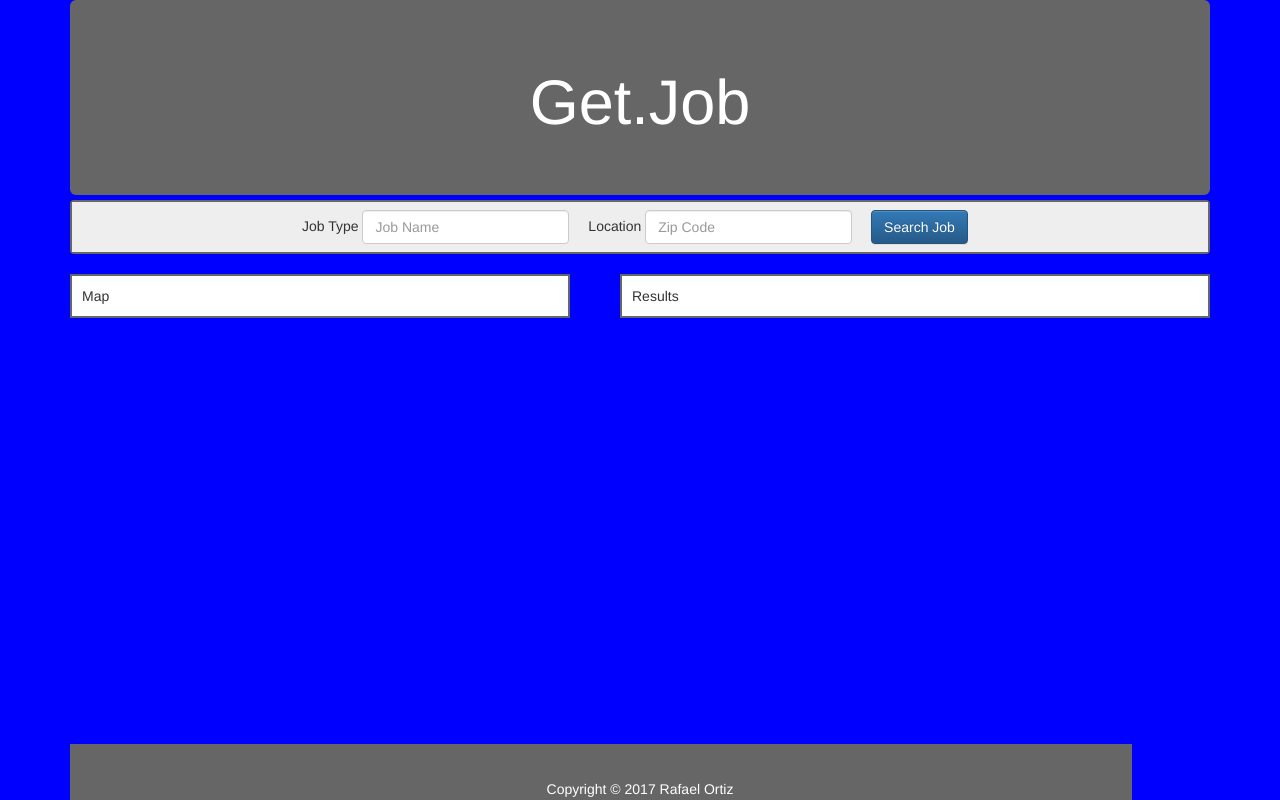
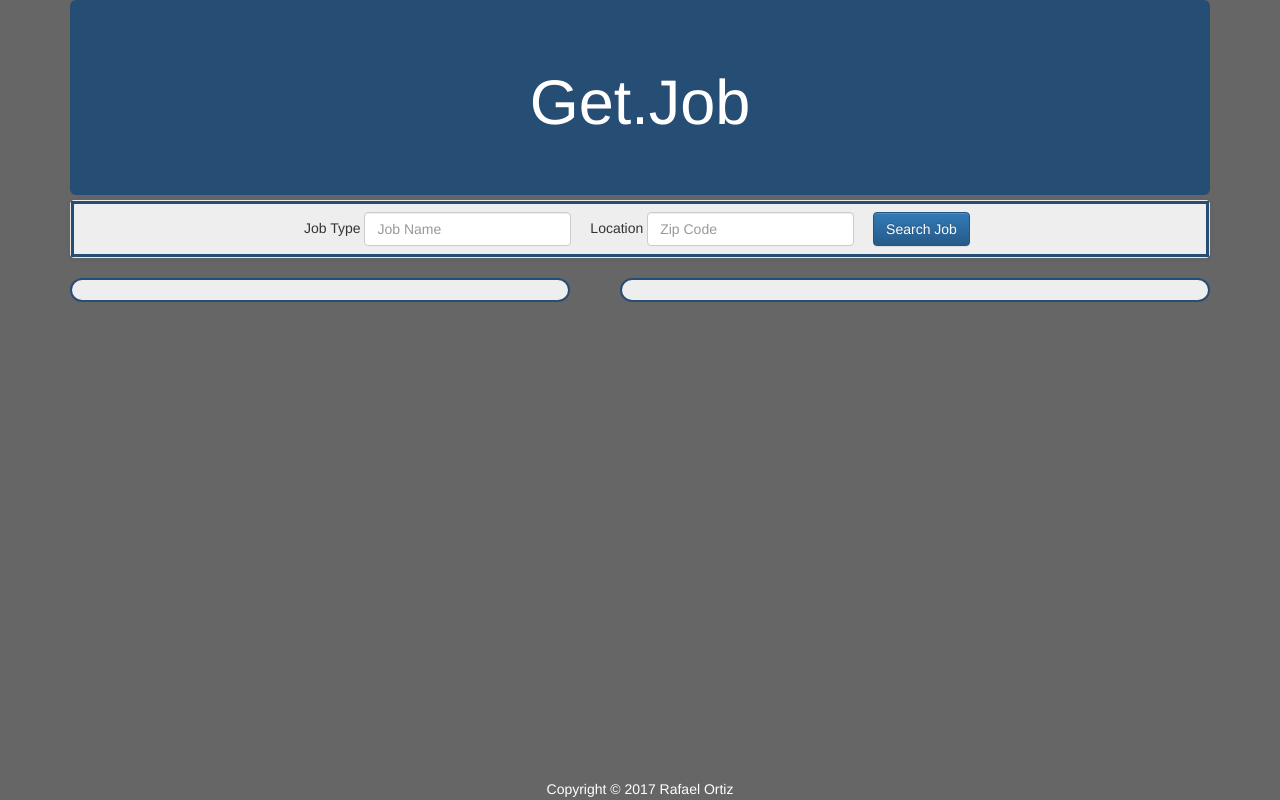
Before and after one commit to adurha10/api-mashup, a PHP site: page / in a window 1280 px wide. Run offline with PHP 8.4, Linux system fonts and the light colour scheme; some libraries are stand-ins or nearby versions.

Commit message:
mroe changes

```diff
--- a/assets/css/style.css
+++ b/assets/css/style.css
@@ -1,40 +1,42 @@
  html,
  body {
  	height: 100%;
- 	background-color: blue;
+ 	background-color: #666666;
  }
 
  .jumbotron {
  	text-align: center;
- 	background-color: #666666;
+ 	background-color: #264d73;
  	color: #ffffff;
  }
 
  .navbar {
  	margin-top: -25px;
- 	border: 2px solid #666666;
  }
 
  .container-fluid {
  	background-color: #eeeeee;
+ 	border: 3px solid #264d73;
  }
 
 .map {
-	border: 2px solid #666666;
+	border: 2px solid #264d73;
+	border-radius: 25px;
 	margin-left: 15px;
 	margin-right: 25px;
 	width: 500px;
 	padding: 10px;
-	background-color: white;
+	background-color: #eeeeee;
 
 }
 
 .results {
-	border: 2px solid #666666;
+	border: 2px solid #264d73;
+	border-radius: 25px;
 	margin-left: 25px;
 	width: 590px;
 	padding: 10px;
-	background-color: white;
+	background-color: #eeeeee;
 }
 
 footer {
--- a/index.html
+++ b/index.html
@@ -67,8 +67,8 @@
 
 
 <div class="row">
-  <div class="col-xs-12 col-sm-3 col-md-6 map" id="map">Map</div>
-  <div class="col-xs-12 col-sm-3 col-md-6 results" id="results">Results</div>
+  <div class="col-xs-12 col-sm-3 col-md-6 map" id="map"></div>
+  <div class="col-xs-12 col-sm-3 col-md-6 results" id="results"></div>
 </div>
 
 
```
